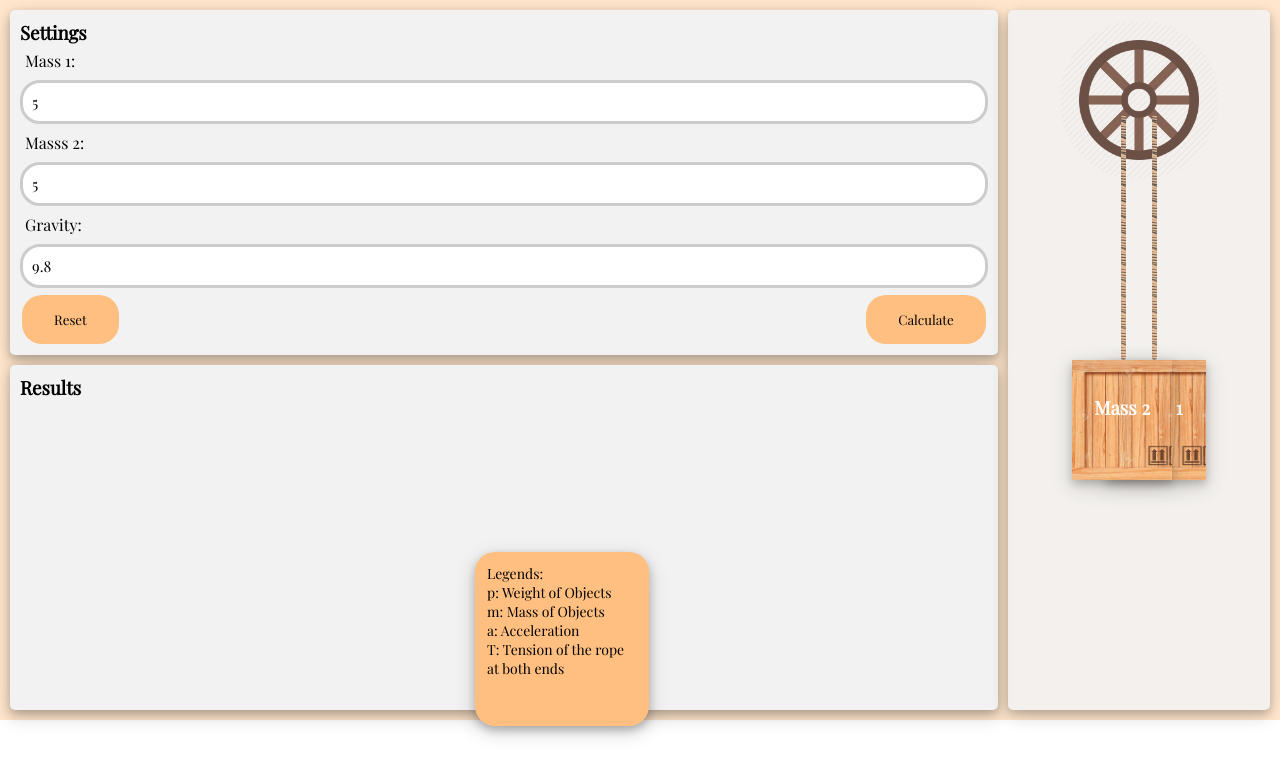
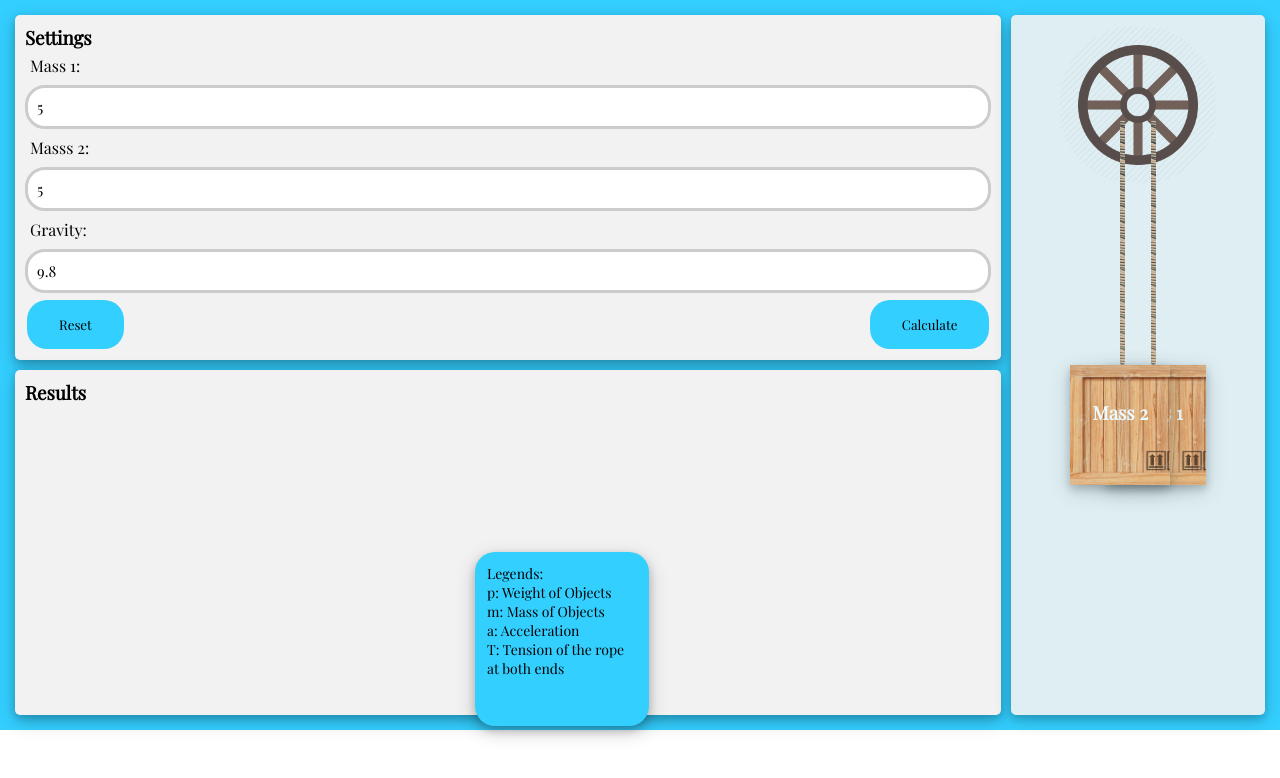
Before and after one commit to FihlaTV/Atwood-s-Machine-SImulator, a plain HTML site: page atwood3D/index.html in a window 1280 px wide. Drawn offline with nearby package versions, Linux system fonts and the light colour scheme.

Commit message:
modified:   css_style.css 		changed the padding coloumn 		changed the color to blue

```diff
--- a/atwood3D/css_style.css
+++ b/atwood3D/css_style.css
@@ -4,7 +4,8 @@
   font-family: 'Playfair Display', serif;
 }
 
-.grid-item1{ grid-area: menu;}
+.grid-item1{ grid-area: menu;
+ grid-column: 1 /2}
 .grid-item2{ grid-area: main;}
 .grid-item3{ grid-area: footer;}
 
@@ -15,8 +16,8 @@
 	grid-gap: 10px;
 	grid-template-areas: 'menu main main main main main main'
 						 'footer main main main main main main';
-	background-color: #ffe6cc;
-	padding: 10px;
+	background-color: #33CFFF;
+	padding: 15px;
 }
 
 
@@ -58,7 +59,7 @@ input[type=text]:hover {
 }
 
 input[type=button]{
-  background-color:  #ffbf80;
+  background-color:  #33CFFF;
   border: 1px solid #555;
   border: none;
   color: black;
@@ -72,7 +73,7 @@ input[type=button]{
 
 input[type=button]:hover{
 	transition:0.8s;
-	background-color: #ffa64d;
+	background-color: #0C5088;
 	box-shadow: 0 4px 8px 0 rgba(0, 0, 0, 0.2), 0 6px 20px 0 rgba(0, 0, 0, 0.19);
 
 }
@@ -97,7 +98,7 @@ input[type=button]:hover{
 	padding:12px;
 	top:69%;
 	left:475px;
-	background-color:  #ffbf80;
+	background-color:  #33CFFF;
 	border-radius: 20px;
 		box-shadow: 0 4px 8px 0 rgba(0, 0, 0, 0.2), 0 6px 20px 0 rgba(0, 0, 0, 0.19);
 
```
